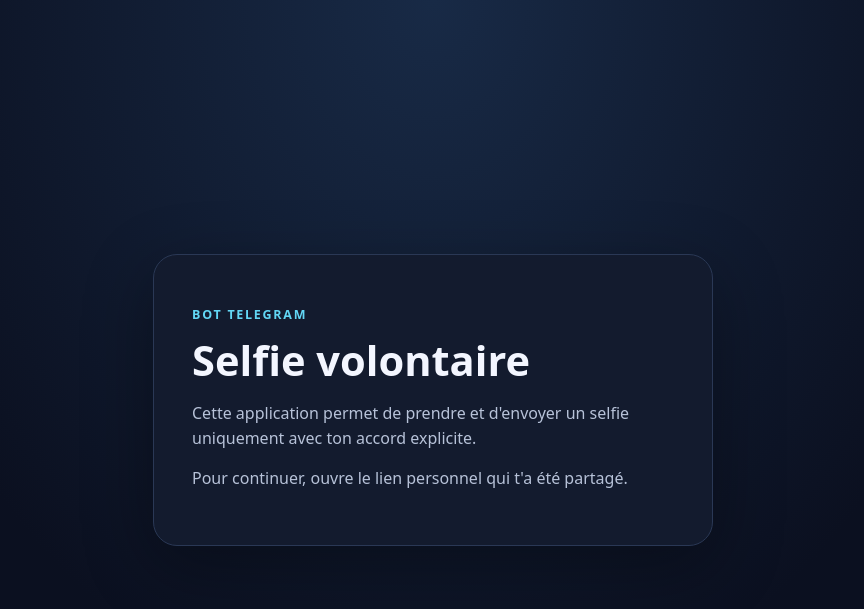
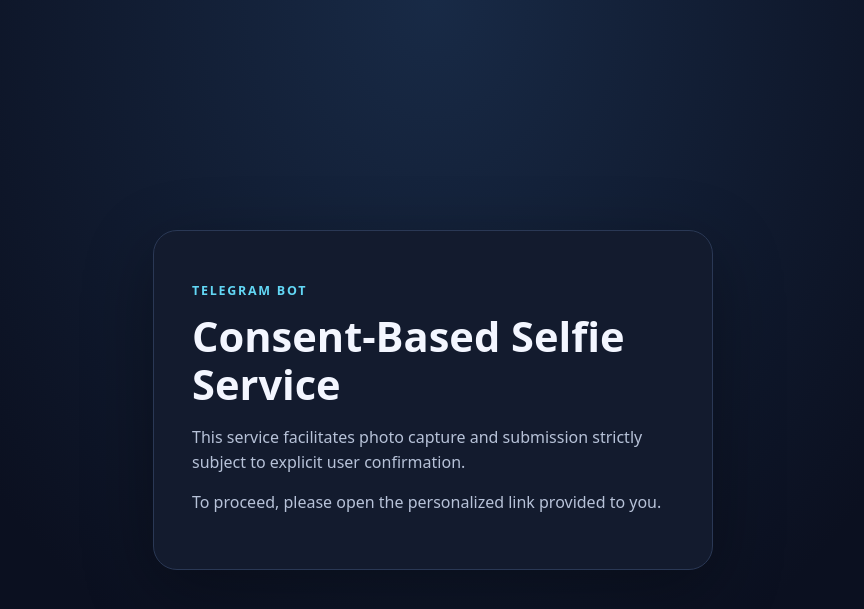
Before and after one commit to Badley08/PrankBot, a Flask app: page / in a window 1280 px wide. Shown: the top 609 px of the page, without its empty margins (207-1071 px from the left). Run offline with Flask 3, Linux system fonts and the light colour scheme.

Commit message:
refactor: translate codebase and documentation to neutral English with GitHub callouts

```diff
--- a/app.py
+++ b/app.py
@@ -32,9 +32,9 @@
 app.config["MAX_CONTENT_LENGTH"] = MAX_PHOTO_BYTES + 256 * 1024
 
 if not BOT_TOKEN:
-    logger.warning("TELEGRAM_BOT_TOKEN is not set. Telegram API calls will fail until configured.")
+    logger.warning("TELEGRAM_BOT_TOKEN is not configured. Telegram API interactions will fail.")
 if not WEBHOOK_SECRET:
-    logger.warning("TELEGRAM_WEBHOOK_SECRET is not set. Set a long random secret before deployment.")
+    logger.warning("TELEGRAM_WEBHOOK_SECRET is not configured. Configure a secret prior to production deployment.")
 
 TELEGRAM_API = f"https://api.telegram.org/bot{BOT_TOKEN}" if BOT_TOKEN else ""
 
@@ -87,16 +87,16 @@
                 (token, event_type, int(time.time()), json.dumps(details or {}, ensure_ascii=False)[:1000])
             )
     except Exception:
-        logger.exception("Could not write event")
+        logger.exception("Failed to persist event log")
 
 
 init_db()
 
 
-# -------------------- Telegram helpers --------------------
+# -------------------- Telegram Helpers --------------------
 def telegram_call(method, payload=None, files=None, timeout=20):
     if not BOT_TOKEN:
-        raise RuntimeError("TELEGRAM_BOT_TOKEN is not configured")
+        raise RuntimeError("TELEGRAM_BOT_TOKEN is not configured.")
     response = requests.post(
         f"{TELEGRAM_API}/{method}",
         data=payload or {},
@@ -106,7 +106,7 @@
     response.raise_for_status()
     data = response.json()
     if not data.get("ok"):
-        raise RuntimeError(f"Telegram API error: {data.get('description', 'unknown error')}")
+        raise RuntimeError(f"Telegram API response error: {data.get('description', 'Unknown error')}")
     return data.get("result")
 
 
@@ -121,7 +121,7 @@
     try:
         telegram_call("answerCallbackQuery", {"callback_query_id": callback_query_id, "text": text[:180]})
     except Exception:
-        logger.exception("Could not answer callback")
+        logger.exception("Failed to answer callback query")
 
 
 def create_link(owner_chat_id):
@@ -138,7 +138,6 @@
 
 
 def request_host_fallback():
-    # Used only if PUBLIC_BASE_URL wasn't configured; set PUBLIC_BASE_URL in production.
     return request.url_root.rstrip("/")
 
 
@@ -185,7 +184,7 @@
     return wrapper
 
 
-# -------------------- Rate limiting --------------------
+# -------------------- Rate Limiting --------------------
 def rate_limited(key):
     now = int(time.time())
     window = now // 60
@@ -205,7 +204,7 @@
     return False
 
 
-# -------------------- Telegram webhook --------------------
+# -------------------- Telegram Webhook --------------------
 def is_owner_chat(chat_id):
     return bool(OWNER_CHAT_ID) and str(chat_id) == str(OWNER_CHAT_ID)
 
@@ -222,43 +221,44 @@
     if command in ("/start", "/help"):
         send_message(
             chat_id,
-            "Salut ! Je crée des liens de selfie volontaire.\n\n"
-            "Commandes :\n"
-            "/link — créer un lien de selfie\n"
-            "/help — afficher cette aide\n"
-            "/cancel — annuler les liens actifs que tu as créés\n\n"
-            "Important : la personne qui ouvre le lien voit une explication, "
-            "doit autoriser la caméra, puis confirmer explicitement l'envoi de la photo."
+            "PrankBot — Consent-based selfie link generator.\n\n"
+            "Available commands:\n"
+            "/link — Generate a single-use selfie link\n"
+            "/stats — View link generation metrics\n"
+            "/cancel — Deactivate all currently active links\n"
+            "/help — Show this help message\n\n"
+            "Notice: Recipients receive an explicit notice explaining that the captured photo "
+            "will be forwarded to the bot administrator upon confirmation."
         )
         return
 
     if command == "/link":
         if not is_owner_chat(chat_id):
-            send_message(chat_id, "Désolé, la création de liens est réservée au propriétaire de ce bot.")
+            send_message(chat_id, "Access denied. Link generation is restricted to the administrator.")
             return
         link = create_link(chat_id)
         send_message(
             chat_id,
-            f"Voici ton lien (valable {LINK_TTL_MINUTES} minutes et utilisable une seule fois) :\n{link}\n\n"
-            "Partage-le uniquement dans un contexte honnête. La page indique clairement que la photo sera envoyée au propriétaire du bot."
+            f"Selfie link generated (valid for {LINK_TTL_MINUTES} minutes, single use only):\n{link}\n\n"
+            "The webpage requires camera authorization and explicit confirmation prior to photo transmission."
         )
         return
 
     if command == "/cancel":
         if not is_owner_chat(chat_id):
-            send_message(chat_id, "Cette commande est réservée au propriétaire du bot.")
+            send_message(chat_id, "Access denied. This command is restricted to the administrator.")
             return
         with db() as conn:
             cur = conn.execute(
                 "UPDATE links SET status = 'cancelled' WHERE owner_chat_id = ? AND status = 'active' AND used_at IS NULL",
                 (str(chat_id),)
             )
-        send_message(chat_id, f"OK, {cur.rowcount} lien(s) actif(s) annulé(s).")
+        send_message(chat_id, f"Operation confirmed. {cur.rowcount} active link(s) cancelled.")
         return
 
     if command == "/stats":
         if not is_owner_chat(chat_id):
-            send_message(chat_id, "Cette commande est réservée au propriétaire du bot.")
+            send_message(chat_id, "Access denied. This command is restricted to the administrator.")
             return
         with db() as conn:
             total = conn.execute("SELECT COUNT(*) n FROM links").fetchone()["n"]
@@ -267,11 +267,17 @@
                 (int(time.time()),)
             ).fetchone()["n"]
             used = conn.execute("SELECT COUNT(*) n FROM links WHERE used_at IS NOT NULL").fetchone()["n"]
-        send_message(chat_id, f"Statistiques\nLiens créés : {total}\nLiens actifs : {active}\nLiens utilisés : {used}")
+        send_message(
+            chat_id,
+            f"Link Metrics:\n"
+            f"Total generated: {total}\n"
+            f"Active: {active}\n"
+            f"Used: {used}"
+        )
         return
 
     if command:
-        send_message(chat_id, "Commande inconnue. Utilise /help pour voir les commandes disponibles.")
+        send_message(chat_id, "Unrecognized command. Use /help to display available commands.")
 
 
 @app.post("/telegram/webhook")
@@ -284,14 +290,13 @@
         if "message" in update:
             process_message(update["message"])
         elif "callback_query" in update:
-            answer_callback(update["callback_query"].get("id"), "Aucune action disponible.")
+            answer_callback(update["callback_query"].get("id"), "Action completed.")
     except Exception:
-        # Avoid retries being stuck on app-level errors; details go to server logs.
         logger.exception("Failed to process Telegram update")
     return jsonify({"ok": True})
 
 
-# -------------------- Public selfie flow --------------------
+# -------------------- Public Selfie Flow --------------------
 @app.get("/")
 def index():
     return render_template("home.html")
@@ -313,54 +318,52 @@
 @app.get("/api/session/<token>")
 def session_info(token):
     if rate_limited("info:" + request.remote_addr):
-        return jsonify({"ok": False, "error": "Trop de requêtes. Réessaie dans une minute."}), 429
+        return jsonify({"ok": False, "error": "Rate limit exceeded. Please retry in one minute."}), 429
     status = link_status(token)
     if status != "active":
         return jsonify({"ok": False, "error": status}), 410 if status != "not_found" else 404
     return jsonify({
         "ok": True,
-        "message": "Tu peux choisir de prendre un selfie. La photo sera envoyée au propriétaire du bot seulement après ta confirmation."
+        "message": "Camera access is optional. The photo is submitted to the bot administrator only upon explicit confirmation."
     })
 
 
 @app.post("/api/session/<token>/submit")
 def submit_selfie(token):
     if rate_limited("submit:" + request.remote_addr):
-        return jsonify({"ok": False, "error": "Trop de tentatives. Réessaie dans une minute."}), 429
+        return jsonify({"ok": False, "error": "Rate limit exceeded. Please retry in one minute."}), 429
 
     status = link_status(token)
     if status != "active":
-        return jsonify({"ok": False, "error": "Ce lien est expiré, déjà utilisé ou invalide."}), 410
+        return jsonify({"ok": False, "error": "Link is expired, inactive, or already used."}), 410
 
-    # The client must affirm consent explicitly. This is not a substitute for the visible consent UI.
     if request.form.get("consent") != "yes":
-        return jsonify({"ok": False, "error": "Tu dois confirmer l'envoi de la photo."}), 400
+        return jsonify({"ok": False, "error": "Explicit user confirmation is required."}), 400
 
     upload = request.files.get("photo")
     if upload is None or not upload.filename:
-        return jsonify({"ok": False, "error": "Aucune photo reçue."}), 400
+        return jsonify({"ok": False, "error": "No photo payload received."}), 400
 
     mimetype = (upload.mimetype or "").lower()
     if mimetype not in ("image/jpeg", "image/png", "image/webp"):
-        return jsonify({"ok": False, "error": "Format refusé. Utilise JPEG, PNG ou WebP."}), 415
+        return jsonify({"ok": False, "error": "Unsupported file format. Supported formats: JPEG, PNG, WebP."}), 415
 
     photo = upload.read(MAX_PHOTO_BYTES + 1)
     if not photo or len(photo) > MAX_PHOTO_BYTES:
-        return jsonify({"ok": False, "error": "Photo vide ou trop volumineuse."}), 413
+        return jsonify({"ok": False, "error": "File is empty or exceeds the maximum permitted size."}), 413
 
-    # Consume atomically before forwarding, preventing reuse/race conditions.
     if not consume_link(token):
-        return jsonify({"ok": False, "error": "Ce lien a déjà été utilisé ou a expiré."}), 410
+        return jsonify({"ok": False, "error": "Link has already been consumed or has expired."}), 410
 
     row = get_link(token)
     owner = row["owner_chat_id"] if row else OWNER_CHAT_ID
     if not owner:
-        return jsonify({"ok": False, "error": "Le propriétaire du bot n'est pas configuré."}), 503
+        return jsonify({"ok": False, "error": "Bot administrator chat ID is not configured."}), 503
 
     try:
         caption = (
-            "Selfie envoyé avec confirmation explicite depuis la page web.\n"
-            f"Référence : {token[:8]}…"
+            "Selfie submitted via web interface with explicit user consent.\n"
+            f"Reference: {token[:8]}..."
         )
         telegram_call(
             "sendPhoto",
@@ -369,20 +372,20 @@
             timeout=30
         )
     except Exception:
-        logger.exception("Failed to forward confirmed photo")
+        logger.exception("Failed to forward photo payload")
         log_event("photo_forward_failed", token)
-        return jsonify({"ok": False, "error": "Envoi impossible pour le moment. Contacte le propriétaire du bot."}), 502
+        return jsonify({"ok": False, "error": "Transmission failed. Please notify the administrator."}), 502
 
     log_event("photo_sent_with_consent", token, {"bytes": len(photo), "mimetype": mimetype})
-    return jsonify({"ok": True, "message": "Photo envoyée. Tu peux fermer cette page."})
+    return jsonify({"ok": True, "message": "Photo submitted successfully. You may close this page."})
 
 
-# -------------------- Webhook setup helper endpoint --------------------
+# -------------------- Webhook Setup Endpoints --------------------
 @app.post("/admin/set-webhook")
 @owner_only
 def set_webhook():
     if not PUBLIC_BASE_URL or not WEBHOOK_SECRET:
-        return jsonify({"ok": False, "error": "Configure PUBLIC_BASE_URL et TELEGRAM_WEBHOOK_SECRET."}), 400
+        return jsonify({"ok": False, "error": "PUBLIC_BASE_URL and TELEGRAM_WEBHOOK_SECRET must be configured."}), 400
     webhook_url = f"{PUBLIC_BASE_URL}/telegram/webhook"
     try:
         result = telegram_call("setWebhook", {
@@ -393,7 +396,7 @@
         })
         return jsonify({"ok": True, "webhook_url": webhook_url, "result": result})
     except Exception as exc:
-        logger.exception("setWebhook failed")
+        logger.exception("setWebhook call failed")
         return jsonify({"ok": False, "error": str(exc)}), 502
 
 
@@ -404,13 +407,13 @@
         result = telegram_call("deleteWebhook", {"drop_pending_updates": "false"})
         return jsonify({"ok": True, "result": result})
     except Exception as exc:
-        logger.exception("deleteWebhook failed")
+        logger.exception("deleteWebhook call failed")
         return jsonify({"ok": False, "error": str(exc)}), 502
 
 
 @app.errorhandler(413)
 def too_large(_):
-    return jsonify({"ok": False, "error": "Fichier trop volumineux."}), 413
+    return jsonify({"ok": False, "error": "Payload exceeds allowed size limit."}), 413
 
 
 if __name__ == "__main__":
--- a/templates/home.html
+++ b/templates/home.html
@@ -1,17 +1,17 @@
 <!doctype html>
-<html lang="fr">
+<html lang="en">
 <head>
   <meta charset="utf-8">
   <meta name="viewport" content="width=device-width, initial-scale=1">
-  <title>Selfie volontaire</title>
+  <title>Consent-Based Selfie Service</title>
   <link rel="stylesheet" href="{{ url_for('static', filename='style.css') }}">
 </head>
 <body>
   <main class="card">
-    <p class="eyebrow">BOT TELEGRAM</p>
-    <h1>Selfie volontaire</h1>
-    <p>Cette application permet de prendre et d'envoyer un selfie uniquement avec ton accord explicite.</p>
-    <p>Pour continuer, ouvre le lien personnel qui t'a été partagé.</p>
+    <p class="eyebrow">TELEGRAM BOT</p>
+    <h1>Consent-Based Selfie Service</h1>
+    <p>This service facilitates photo capture and submission strictly subject to explicit user confirmation.</p>
+    <p>To proceed, please open the personalized link provided to you.</p>
   </main>
 </body>
 </html>
```
Also changed, not shown: templates/status.html (+7 -7 lines), README.md.
